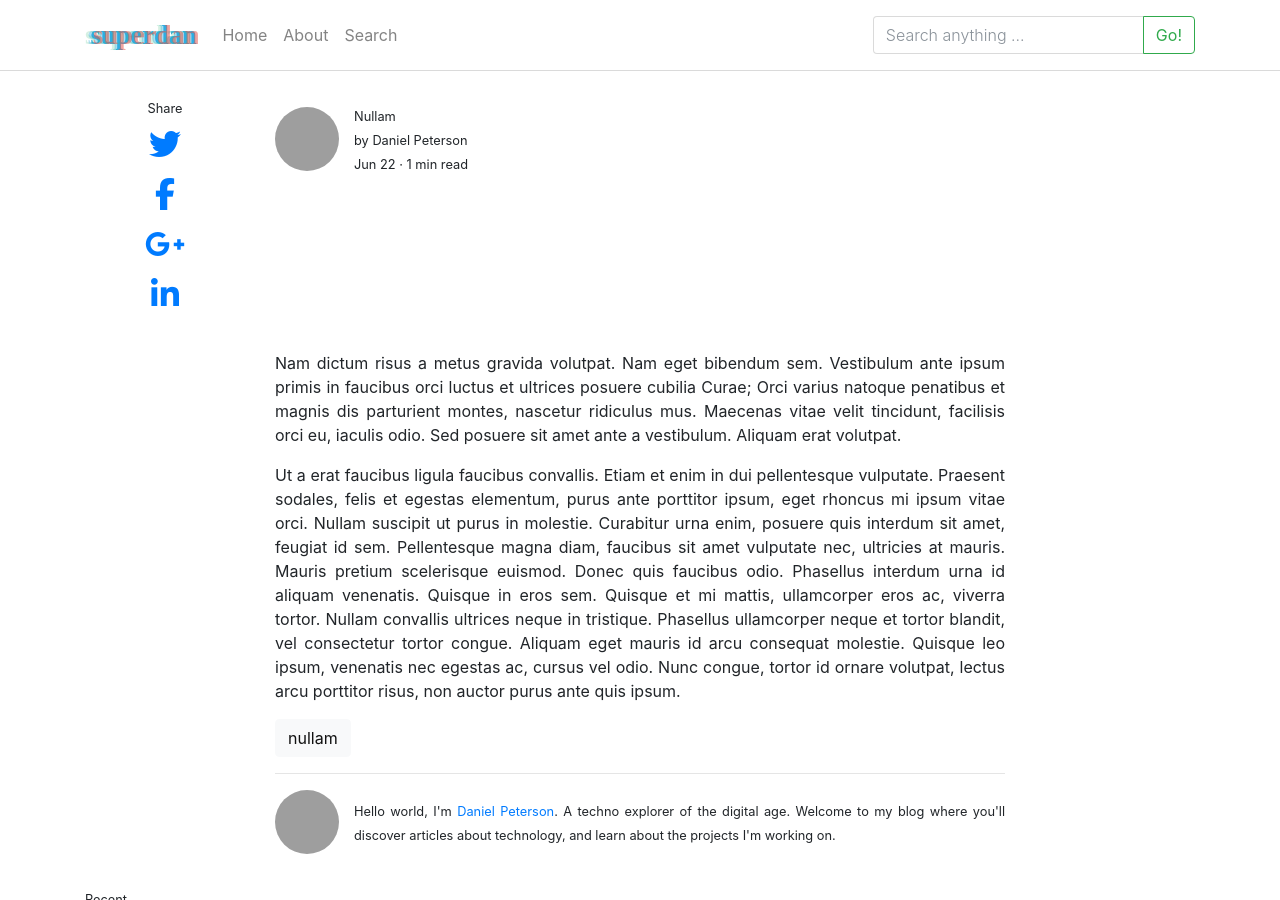
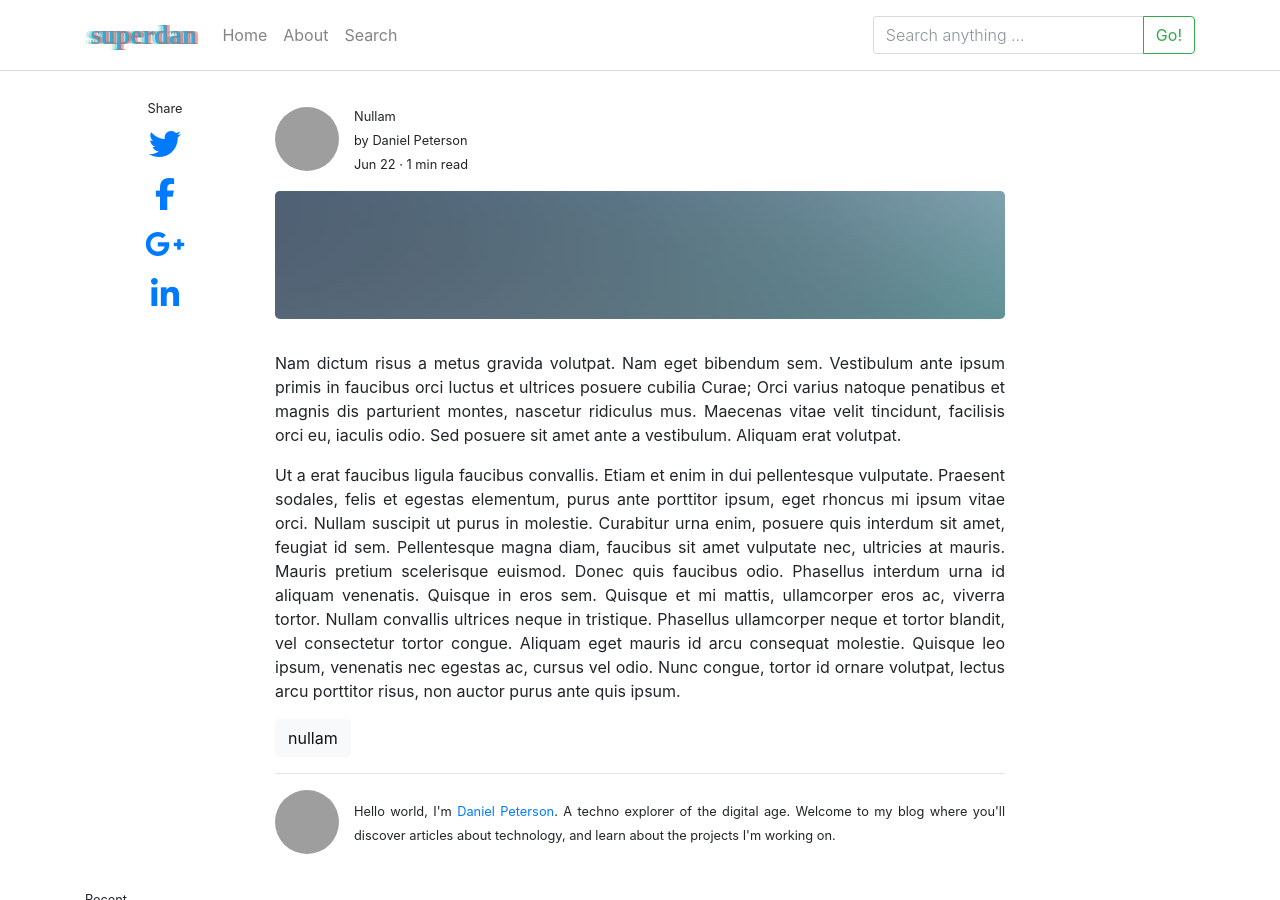
Before and after one commit to danrpts/danrpts.github.io, a Jekyll site: the page built from _posts/2017-06-23-nullam.markdown, in a window 1280 px wide and 900 px high. Built offline with Jekyll 4.4.1, drawn with Linux system fonts in a browser that asks for light colours; nearby versions of some CDN libraries; library files that are not in the unit come from our copies; comment, search, counter and statistics services are not loaded; grey boxes are pictures that could not be loaded.

Commit message:
default image

```diff
--- a/_layouts/post.html
+++ b/_layouts/post.html
@@ -43,7 +43,7 @@ layout: default
           </div>
         </div>
       </div>
-      <div class="jumbotron" style="background: url({{ page.image | site.teaser | relative_url }}) no-repeat center center;"></div>
+      <div class="jumbotron" style="background: url({{ page.image | default: site.teaser | relative_url }}) no-repeat center center;"></div>
       <div id="post-content">
         {{ content }}
       </div>
```
